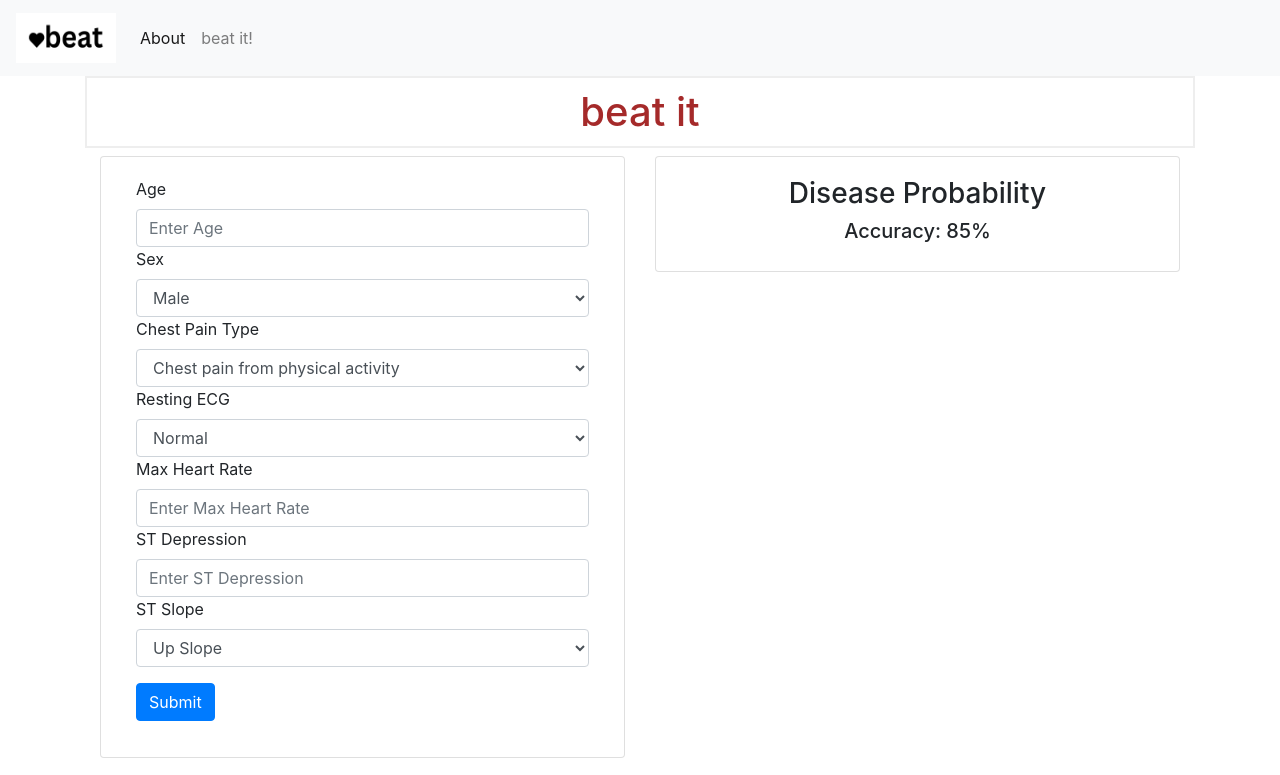
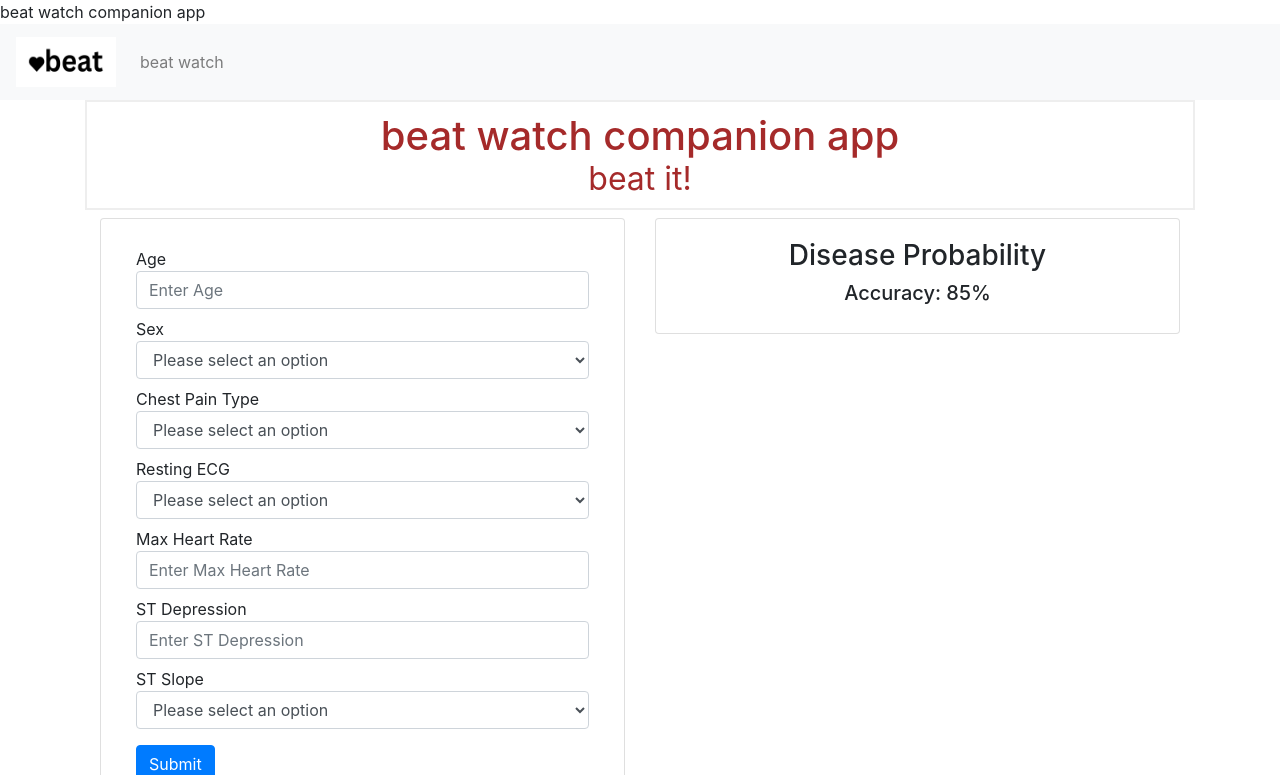
Before and after one commit to harsh-patowary/beat, a Flask app: page /predict in a window 1280 px wide. Shown: the top 775 px of the page. Run offline with Flask 2, Linux system fonts and the light colour scheme; some libraries are stand-ins or nearby versions; grey boxes are pictures that could not be loaded.

Commit message:
i have put some makeup on and added required tags

```diff
--- a/HeartPrediction/app/main.py
+++ b/HeartPrediction/app/main.py
@@ -31,11 +31,12 @@ def predict():
     if request.method == 'POST':
         age = request.form['age']
         sex = request.form.get("sex")
-        cpt = request.form.get['chest_pain_type']
-        r_ecg = request.form.get['resting_ecg']
+        cpt = request.form.get('chest_pain_type')
+        r_ecg = request.form.get('resting_ecg')
         mhr = request.form['max_heart_rate']
         st_depr = request.form['st_depression']
-        st_slope = request.form.get['st_slope']
+        st_slope = request.form.get('st_slope')
+        print(age, sex, cpt, r_ecg, mhr, st_depr, st_slope)
         passed_data = svm(age, sex, cpt, r_ecg, mhr, st_depr, st_slope)
         return render_template('predict.html', condition=passed_data)
 
@@ -89,9 +90,9 @@ def svm(a, s, c, r, m, sd, ss):
     # fitting x samples and y classes
 
     y_pred = clf.predict(usr_data)
-    print(y_pred)
     # accuracy = metrics.accuracy_score(y_test, y_pred)*100
     # print(f"Accuracy: {accuracy}")
     pred = y_pred[0]
-    return pred
+    print(pred)
+    return str(pred)
     # xg boost try
--- a/HeartPrediction/app/templates/base.html
+++ b/HeartPrediction/app/templates/base.html
@@ -10,7 +10,7 @@
     <link rel="stylesheet" href="https://stackpath.bootstrapcdn.com/bootstrap/4.3.1/css/bootstrap.min.css" integrity="sha384-ggOyR0iXCbMQv3Xipma34MD+dH/1fQ784/j6cY/iJTQUOhcWr7x9JvoRxT2MZw1T" crossorigin="anonymous">
     <link rel="stylesheet" href="../static/styles.css">
 
-    <title>{% block title %} {% endblock %}</title>
+    <title>{% block title %}{% endblock %}</title>
   </head>
   <body>
     <nav class="navbar navbar-expand-md navbar-light bg-light">
@@ -20,11 +20,8 @@
         </button>
         <div class="collapse navbar-collapse" id="navbarNav">
             <ul class="navbar-nav">
-            <li class="nav-item active">
-                <a class="nav-link" href="#">About</a>
-            </li>
             <li class="nav-item">
-              <a class="nav-link" href="{{url_for('predict')}}">beat it!</a>
+              <a class="nav-link" href="{{url_for('predict')}}">beat watch</a>
             </li>
             </ul>
         </div>
--- a/HeartPrediction/app/templates/predict.html
+++ b/HeartPrediction/app/templates/predict.html
@@ -1,49 +1,55 @@
+{% block title %}beat watch companion app{% endblock %}
 {% extends "base.html" %}
     {% block content %}
-    <h1>{% block title %} beat it {% endblock %}</h1>
+    <div>
+        <h1>beat watch companion app<br><small>beat it!</small></h1>
+    </div>
     <div class="container">
         <div class="row">
             <div class="col-lg-6 mb-4">
                 <div class="card">
-                    <img class="card-img-top" src="" alt="">
 
                     <div class="card-body">
                         <form class="container" method="post">
                             <div class="form-group">
 
                                 <div class="col-xs-2">
-                                    <label for="">Age</label>
+                                    <label for="" class="mb-0 mt-2">Age</label>
                                     <input type="text" name="age"
                                     placeholder="Enter Age" class="form-control input-sm"
-                                    value="{{ request.form['age'] }}"></input>
-                                    <label for="">Sex</label>
-                                    <select name="sex" class="form-control input-sm">
+                                    value="{{ request.form['age'] }}" required></input>
+                                    <label for="" class="mb-0 mt-2">Sex</label>
+                                    <select name="sex" class="form-control input-sm" required>
+                                        <option value="">Please select an option</option>
                                         <option value="1">Male</option>
                                         <option value="0">Female</option>
                                     </select>
-                                    <label for="">Chest Pain Type</label>
-                                    <select name="chest_pain_type" class="form-control input-sm">
+                                    <label for="" class="mb-0 mt-2">Chest Pain Type</label>
+                                    <select name="chest_pain_type" class="form-control input-sm" required>
+                                        <option value="">Please select an option</option>
                                         <option value="0">Chest pain from physical activity</option>
                                         <option value="1">Squeezing or tightness in your chest</option>
                                         <option value="3">Mild Pain, not always on left side of chest</option>
                                         <option value="3">No Chest Pain</option>
                                     </select>
-                                    <label for="">Resting ECG</label>
-                                    <select name="resting_ecg" class="form-control input-sm">
+                                    <label for="" class="mb-0 mt-2">Resting ECG</label>
+                                    <select name="resting_ecg" class="form-control input-sm" required>
+                                        <option value="">Please select an option</option>
                                         <option value="0">Normal</option>
                                         <option value="1">Abnormal</option>
                                         <option value="2">Probable LVH</option>
                                     </select>
-                                    <label for="">Max Heart Rate</label>
+                                    <label for="" class="mb-0 mt-2">Max Heart Rate</label>
                                     <input type="text" name="max_heart_rate"
                                     placeholder="Enter Max Heart Rate" class="form-control input-sm"
-                                    value="{{ request.form['max_heart_rate'] }}"></input>
-                                    <label for="">ST Depression</label>
+                                    value="{{ request.form['max_heart_rate'] }}" required></input>
+                                    <label for="" class="mb-0 mt-2">ST Depression</label>
                                     <input type="text" name="st_depression"
                                     placeholder="Enter ST Depression" class="form-control input-sm"
-                                    value="{{ request.form['st_depression'] }}"></input>
-                                    <label for="">ST Slope</label>
-                                    <select name="st_slope" class="form-control input-sm">
+                                    value="{{ request.form['st_depression'] }}" required></input>
+                                    <label for="" class="mb-0 mt-2">ST Slope</label>
+                                    <select name="st_slope" class="form-control input-sm" required>
+                                        <option value="">Please select an option</option>
                                         <option value="0">Up Slope</option>
                                         <option value="1">Down Slope</option>
                                         <option value="2">Horizontal</option>
@@ -60,27 +66,20 @@
             </div>
             <div class="col-lg-6 mb-4">
                 <div class="card">
-                    <img class="card-img-top" src="" alt="">
 
                     <div class="card-body">
                         <div class="container text-center">
-                            <h3>Disease Probability {{ condition }}</h3>
+                            <h3>Disease Probability</h3>
+                            {% if condition == "1" %}
+                            <h4 class="text-danger">It is advisable you visit your healthcare professional as soon as possible, as you may have a Cardiovascualar Disease.</h4>
+                            {% elif condition == "0" %}
+                            <h4 class="text-success">Your heart is top notch brother.</h4>
+                            {% endif %}
                             <h5>Accuracy: 85%</h5>
-
-
                         </div>
                     </div>
                 </div>
             </div>
         </div>
     </div>
-    <section>
-        <div class="container image-box h-100">
-
-            <div class="container-tablet center card border-0 p-3 shadow-sm text-center">
-                <img id="image" src={{ img_url }} alt="" class="center" />
-                <label for="description">{{ desc }}</label>
-            </div>
-        </div>
-    </section>
     {% endblock %}
```
